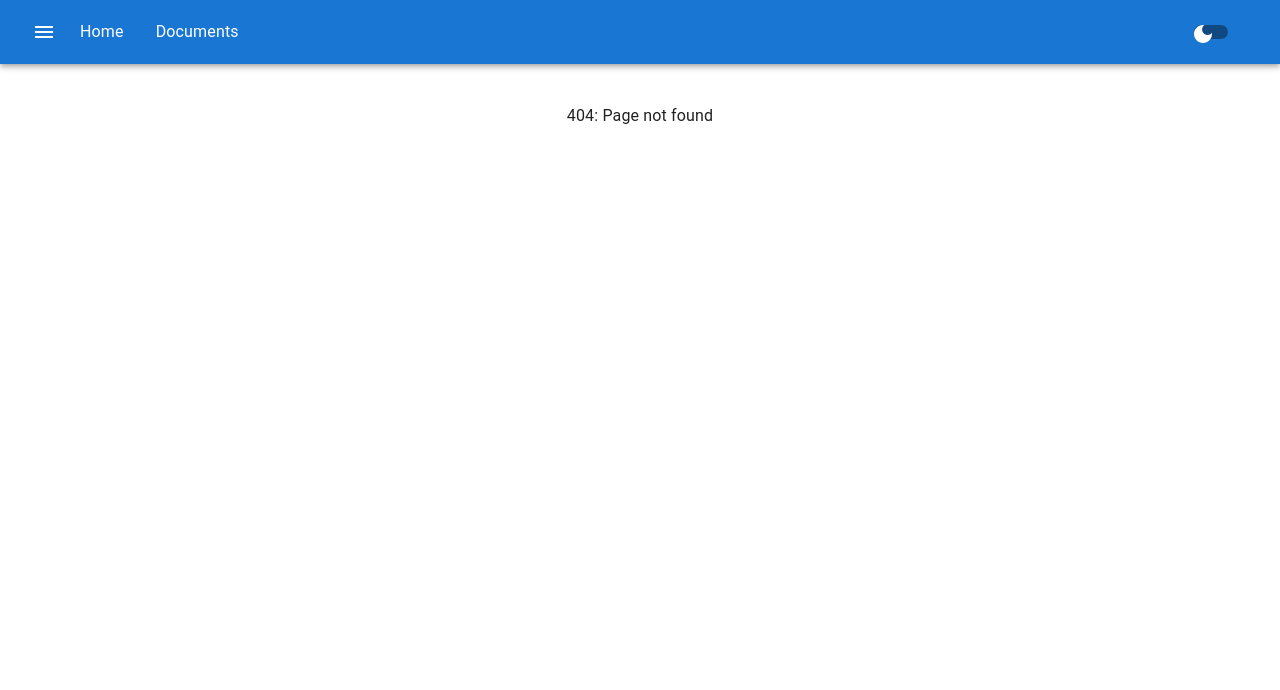
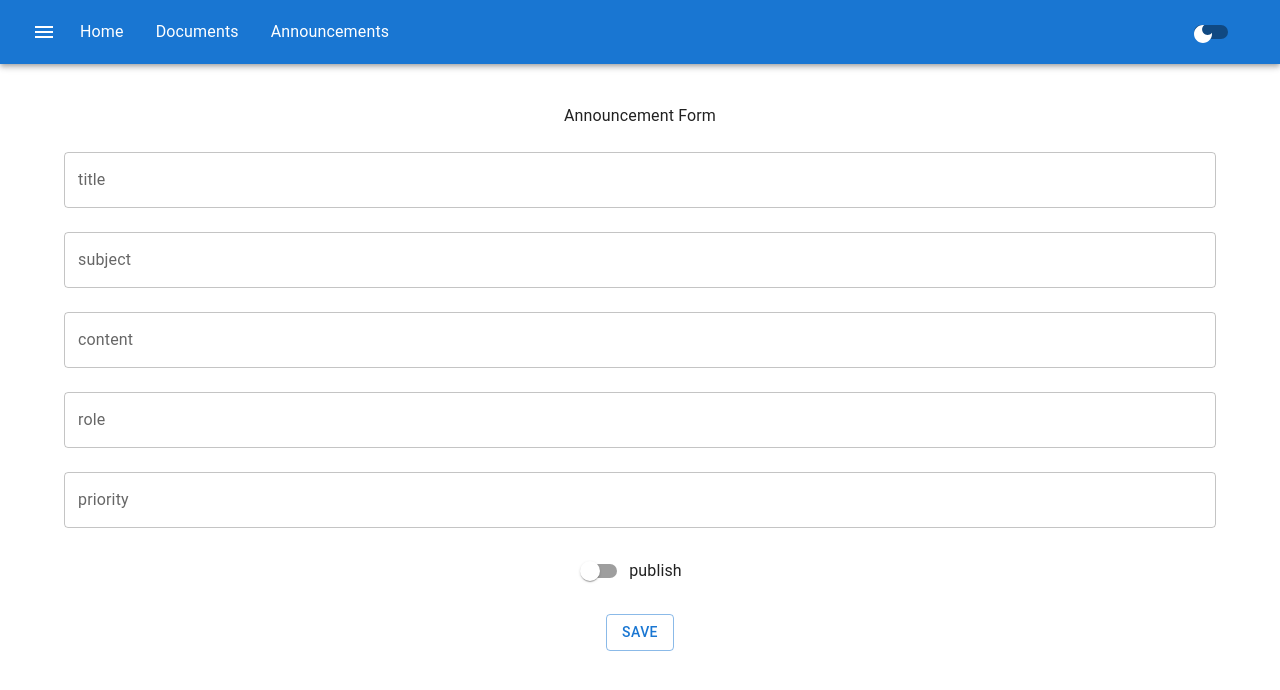
Before and after one commit to DeftVision/deftplatform, a React (Create React App) app in the folder frontend/: page /announcement-form in a window 1280 px wide. Before the commit this address had no page. Shown: the top 690 px of the page. Built offline with nearby package versions, Linux system fonts and the light colour scheme.

Commit message:
announcement frontend
added UI to create announcements from the form.

displayed announcements in a table

announcements can be edited & deleted

```diff
--- a/frontend/src/App.js
+++ b/frontend/src/App.js
@@ -5,6 +5,7 @@ import { Routes, Route } from 'react-router-dom';
 import { Administration, Announcements, Users, Documents, Evaluations } from './administration/index';
 import { Navigation } from './components/index';
 import { DocumentForm } from './documents/index';
+import { AnnouncementForm } from './announcements/index';
 import { Help, Home, Settings } from './pages/index';
 import Error from './pages/Error';
 import { useEffect, useState } from "react";
@@ -53,10 +54,15 @@ function App() {
                         <Routes>
                             <Route path="/" element={<Home />} />
                             <Route path="/admin" element={<Administration />} />
+
                             <Route path="/documents" element={<Documents />} />
                             <Route path="/document-form" element={<DocumentForm newDocument />} />
                             <Route path="/edit-document/:id" element={<DocumentForm />} />
+
                             <Route path="/announcements" element={<Announcements />} />
+                            <Route path="/announcement-form" element={<AnnouncementForm newAnnouncement/>} />
+                            <Route path="/edit-announcement/:id" element={<AnnouncementForm />} />
+
                             <Route path="/evaluations" element={<Evaluations />} />
                             <Route path="/help" element={<Help />} />
                             <Route path="/users" element={<Users />} />
--- a/frontend/src/administration/Announcements.js
+++ b/frontend/src/administration/Announcements.js
@@ -1,12 +1,97 @@
-import {Box, Typography} from '@mui/material';
+import {
+    Box,
+    Button,
+    Table,
+    TableBody,
+    TableRow,
+    TableHead,
+    TableContainer,
+    TableCell,
+    Paper,
+    IconButton
+} from '@mui/material';
+import { Edit, Delete } from '@mui/icons-material';
+import { useState, useEffect } from 'react';
 import { Link } from 'react-router-dom';
-import { useState, useEffect } from 'react';
 
 
 export default function Announcements () {
+    const [announcements, setAnnouncements] = useState([])
+
+    async function getAnnouncements () {
+        try {
+            const response = await fetch(`http://localhost:7000/api/announce/announcements`, {
+                method: 'GET',
+                headers: {
+                    "Content-Type": "application/json",
+                }
+            })
+            const _response = await response.json();
+
+            if(response.ok && _response.announcements) {
+                setAnnouncements(_response.announcements);
+            } else {
+                console.log(_response.error);
+            }
+        } catch (error) {
+            console.error(error);
+        }
+    }
+
+    useEffect(() => {
+        getAnnouncements();
+    }, []);
+
+    async function deleteAnnouncement(announcementId) {
+        try {
+            const response = await fetch(`http://localhost:7000/api/announce/delete/${announcementId}`, {
+                method: 'DELETE'
+            });
+
+            if(response.ok) {
+                setAnnouncements(announcements.filter(announcement => announcement._id !== announcementId));
+            }
+        }
+        catch (error) {
+            console.error(error);
+        }
+    }
+
     return (
-        <Box>
-            <Typography>Announcements</Typography>
-        </Box>
+        <>
+            <Box sx={{ display: 'flex', marginBottom: 4, textAlign: 'center' }}>
+                <Button component={Link} to="/announcement-form">Add New</Button>
+            </Box>
+
+            <Box>
+                <TableContainer component={Paper}>
+                    <Table>
+                        <TableHead>
+                            <TableRow>
+                                <TableCell>Title</TableCell>
+                                <TableCell>Subject</TableCell>
+                                <TableCell>Action</TableCell>
+                            </TableRow>
+                        </TableHead>
+                        <TableBody>
+                            {announcements.map((announcement) => (
+                                <TableRow key={announcement._id}>
+                                    <TableCell>{announcement.title}</TableCell>
+                                    <TableCell>{announcement.subject}</TableCell>
+                                    <TableCell>
+                                        <IconButton component={Link} to={`/edit-announcement/${announcement._id}`}>
+                                            <Edit sx={{ color: 'dodgerblue' }} />
+                                        </IconButton>
+                                        <IconButton onClick={() => deleteAnnouncement(announcement._id)}>
+                                            <Delete sx={{ color: 'dimgray' }} />
+                                        </IconButton>
+                                    </TableCell>
+                                </TableRow>
+                            ))}
+                        </TableBody>
+                    </Table>
+                </TableContainer>
+            </Box>
+        </>
     );
 };
--- a/frontend/src/administration/Documents.js
+++ b/frontend/src/administration/Documents.js
@@ -83,7 +83,7 @@ export default function Documents() {
                             <TableRow>
                                 <TableCell>Title</TableCell>
                                 <TableCell>Category</TableCell>
-                                <TableCell>Actions</TableCell>
+                                <TableCell>Action</TableCell>
                             </TableRow>
                         </TableHead>
                         <TableBody>
--- a/frontend/src/announcements/AnnouncementForm.js
+++ b/frontend/src/announcements/AnnouncementForm.js
@@ -1,12 +1,183 @@
-import {Box, Typography} from '@mui/material';
-import { Link } from 'react-router-dom';
+import { Box, Button, FormControlLabel, Switch, Typography, TextField } from '@mui/material';
 import { useState, useEffect } from 'react';
+import { useParams } from 'react-router-dom';
+
+const form_default = {
+    title: "",
+    subject: "",
+    content: "",
+    publish: false,
+    priority: "",
+    role: ""
+}
 
 
-export default function AnnouncementForm () {
+export default function AnnouncementForm ({newAnnouncement}) {
+    const [form, setForm] = useState(form_default)
+    const {id} = useParams();
+
+
+    useEffect(() => {
+        async function editAnnouncement() {
+            const response = await fetch(`http://localhost:7000/api/announce/announcement/${id}`, {
+                method: 'GET',
+                headers: {
+                    'Content-Type': 'application/json'
+                }
+            });
+
+            const _response = await response.json();
+            if(!response.ok) {
+                console.log(_response.error);
+            }
+            if(response.ok) {
+                const {title, subject, content, publish, role, priority} = _response.announcement;
+                setForm({title, subject, content, publish, role, priority})
+            }
+        }
+        if(!newAnnouncement) {
+            editAnnouncement();
+        }
+    }, [id])
+
+    const handleSubmit = async (e) => {
+        e.preventDefault();
+
+        let url = `http://localhost:7000/api/announce/new`;
+        let method = 'POST';
+
+        if(!newAnnouncement) {
+            url = `http://localhost:7000/api/announce/update/${id}`
+            method = "PATCH"
+        }
+
+        const response = await fetch(url, {
+            method: method,
+            body: JSON.stringify(form),
+            headers: {
+                "Content-Type": "application/json"
+            }
+        })
+        const _response = await response.json();
+        if(response.ok) {
+            console.log(_response.message);
+        } else {
+            console.log(_response.error);
+        }
+    }
+
+    const handlePublishSwitch = (e) => {
+        setForm({
+            ...form,
+            publish: e.target.checked
+        })
+    }
+
     return (
-        <Box>
-            <Typography>Announcement Form</Typography>
-        </Box>
+        <>
+            <Box>
+                <Typography>Announcement Form</Typography>
+
+                <form onSubmit={handleSubmit}>
+                    <TextField
+                        id="announcement-title"
+                        type="text"
+                        variant="outlined"
+                        label="title"
+                        fullWidth
+                        autoComplete="announcement title"
+                        sx={{ marginBottom: 3, marginTop: 3 }}
+                        value={form.title}
+                        onChange={(e) => {
+                            setForm({
+                                ...form,
+                                title: e.target.value,
+                            })
+                        }}
+                    />
+                    <TextField
+                        id="announcement-subject"
+                        type="text"
+                        variant="outlined"
+                        label="subject"
+                        fullWidth
+                        autoComplete="announcement subject"
+                        sx={{ marginBottom: 3}}
+                        value={form.subject}
+                        onChange={(e) => {
+                            setForm({
+                                ...form,
+                                subject: e.target.value,
+                            })
+                        }}
+                    />
+                    <TextField
+                        id="announcement-content"
+                        type="text"
+                        variant="outlined"
+                        label="content"
+                        fullWidth
+                        autoComplete="announcement content"
+                        sx={{ marginBottom: 3}}
+                        value={form.content}
+                        onChange={(e) => {
+                            setForm({
+                                ...form,
+                                content: e.target.value,
+                            })
+                        }}
+                    />
+                    <TextField
+                        id="announcement-role"
+                        type="text"
+                        variant="outlined"
+                        label="role"
+                        fullWidth
+                        autoComplete="announcement role"
+                        sx={{ marginBottom: 3}}
+                        value={form.role}
+                        onChange={(e) => {
+                            setForm({
+                                ...form,
+                                role: e.target.value,
+                            })
+                        }}
+                    />
+                    <TextField
+                        id="announcement-priority"
+                        type="text"
+                        variant="outlined"
+                        label="priority"
+                        fullWidth
+                        autoComplete="announcement priority"
+                        sx={{ marginBottom: 3}}
+                        value={form.priority}
+                        onChange={(e) => {
+                            setForm({
+                                ...form,
+                                priority: e.target.value,
+                            })
+                        }}
+                    />
+                    <FormControlLabel
+                        control={<Switch
+                            checked={form.publish}
+                            onChange={handlePublishSwitch}
+                        />}
+                        label="publish"
+                        sx={{ marginBottom: 3}}
+                    />
+                    <Box>
+                        <Button
+                            id="submit-button"
+                            variant="outlined"
+                            type="submit"
+                        >
+                            SAVE
+                        </Button>
+                    </Box>
+                </form>
+            </Box>
+        </>
     );
 };
--- a/frontend/src/components/Navigation.js
+++ b/frontend/src/components/Navigation.js
@@ -21,6 +21,11 @@ export default function Navigation({ toggleTheme, theme }) {
                             Documents
                         </ListItemButton>
                     </ListItem>
+                    <ListItem disablePadding>
+                        <ListItemButton variant="text" component={Link} to="/announcements">
+                            Announcements
+                        </ListItemButton>
+                    </ListItem>
                 </List>
                 <FormControlLabel
                     control={<Switch
--- a/frontend/src/documents/DocumentForm.js
+++ b/frontend/src/documents/DocumentForm.js
@@ -172,12 +172,12 @@ export default function DocumentForm({ newDocument }) {
             <form onSubmit={handleSubmit}>
                 <Box>
                     <TextField
-                        id="document-name"
+                        id="document-title"
                         type="text"
                         variant="outlined"
                         label="title"
                         fullWidth
-                        autoComplete="document name"
+                        autoComplete="document title"
                         sx={{ marginBottom: 3 }}
                         value={form.title}
                         onChange={(e) => {
```
Also changed, not shown: 2 other files (tests, documents, lock files or other folders).
